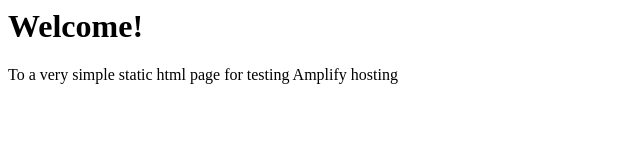
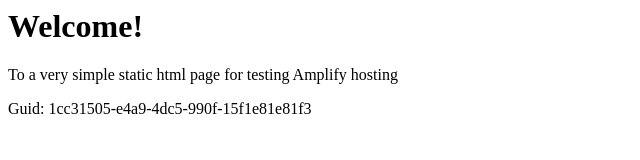
Before and after one commit to aws-aemilia-cmh/Github-PR-Commit-Integration-Test-DoNotTouch-v1-prod-us-east-2, a website: page src/index.html in a window 1280 px wide. Shown: the whole page, without its empty margins (0-640 px from the left). Drawn offline with Linux system fonts and the light colour scheme.

Commit message:
commit from integ tests

```diff
--- a/src/index.html
+++ b/src/index.html
@@ -1,3 +1,5 @@
+
+
 <html lang="en">
 
 <head>
@@ -10,6 +12,6 @@
 <body>
     <h1>Welcome!</h1>
     <p>To a very simple static html page for testing Amplify hosting</p>
-</body>
+    <p>Guid: 1cc31505-e4a9-4dc5-990f-15f1e81e81f3</p></body>
 
 </html>
```
